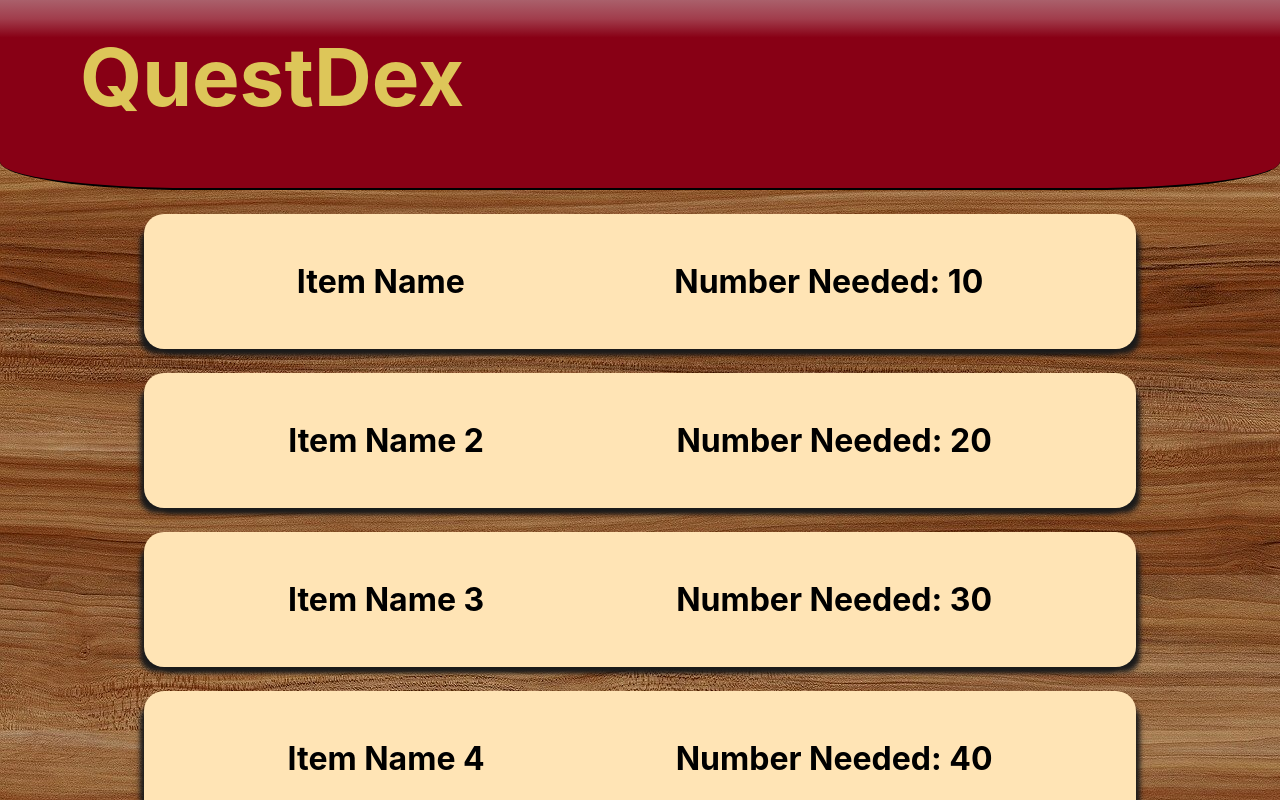
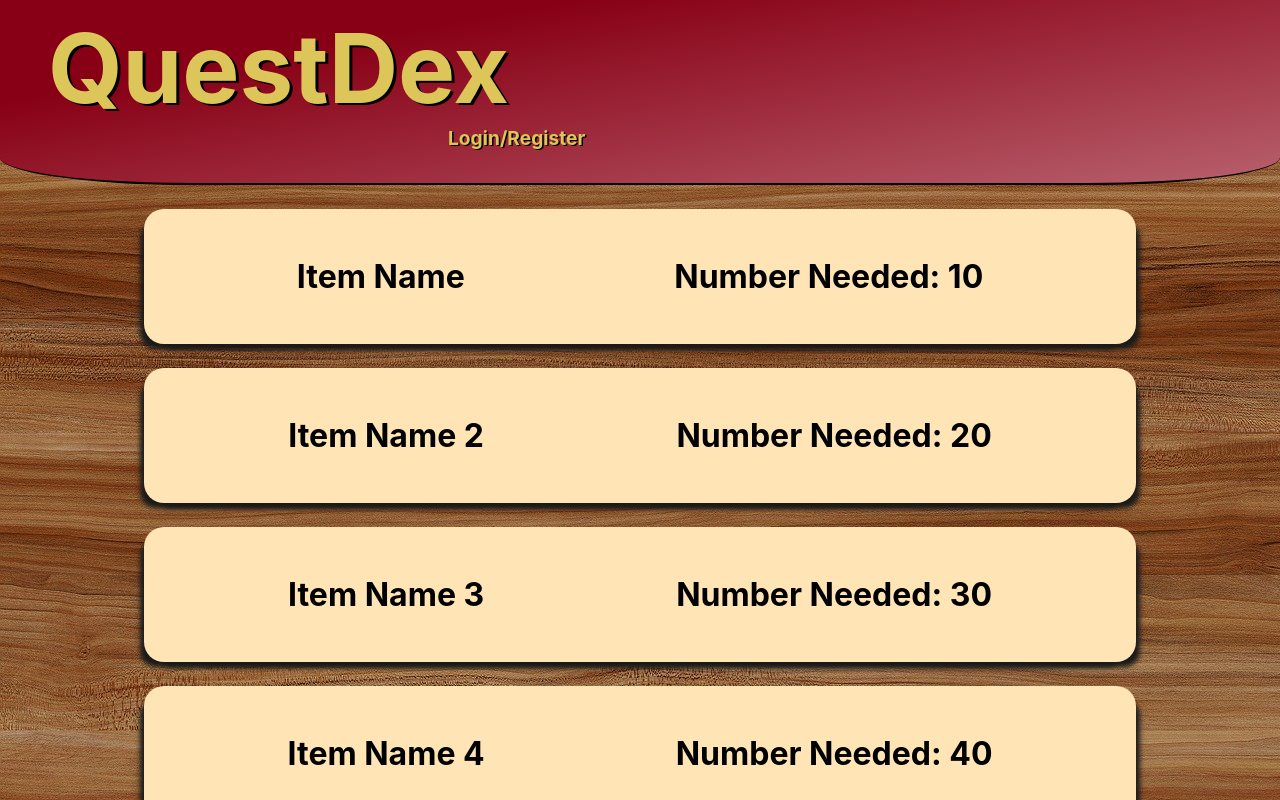
Before and after one commit to YTyler/questdex, a React (Create React App) app: page / in a window 1280 px wide. Shown: the top 800 px of the page. Built offline with nearby package versions, Linux system fonts and the light colour scheme.

Commit message:
style header & add login button

```diff
--- a/src/App.css
+++ b/src/App.css
@@ -3,33 +3,48 @@
   font-size: 100%;
   margin: 0;
   padding: 0;
-  text-align: center;
 }
 
 .App {
-  text-align: center;
   height: 100vh;
 }
 
 /* Navbar */
-.Navbar {
+.Header {
   display: flex;
-  font-size: 5rem;
+  flex-direction: column;
+  font-size: 6rem;
   color: rgb(221, 198, 89);
-  text-align: start;
+  text-align: left;
   background-image: linear-gradient(
-    0deg,
-    rgb(136, 0, 21) 80%,
-    rgb(161, 61, 76) 90%,
-    rgb(170, 96, 107)
+    170deg,
+    rgb(136, 0, 21) 25%,
+    rgb(184, 96, 109)
   );
   background-color: rgb(136, 0, 21);
   border-bottom: 2px solid black;
   border-radius: 0 0 15% 15%;
-  padding-left: 1em;
-  padding-top: 0.35em;
-  height: 2em;
+  padding: 0.1em 0.5em 0.35em;
 }
+
+.Header h1 {
+  text-shadow: 3px 2px black;
+}
+
+.LoginNav {
+  font-size: 1.2rem;
+  width: fit-content;
+  position: relative;
+  left: 25rem;
+  text-shadow: 1.5px 1px black;
+}
+
+.LoginNav:hover {
+  cursor: pointer;
+  color: rgb(251, 231, 130);
+  text-decoration: underline;
+}
+
 /* Item Page */
 .ItemPage {
   background-image: url("./assets/yellow_wood_oak.jpg");
@@ -41,6 +56,7 @@
 .Item {
   display: flex;
   font-size: 1.5rem;
+  text-align: center;
   background-color: moccasin;
   width: 70%;
   margin: 0 auto;
--- a/src/components/Navbar.jsx
+++ b/src/components/Navbar.jsx
@@ -2,8 +2,9 @@ import React from "react";
 
 export default function Navbar() {
   return (
-    <div className="Navbar">
+    <div className="Header">
       <h1>QuestDex</h1>
+      <h3 className="LoginNav">Login/Register</h3>
     </div>
   );
 }
```
